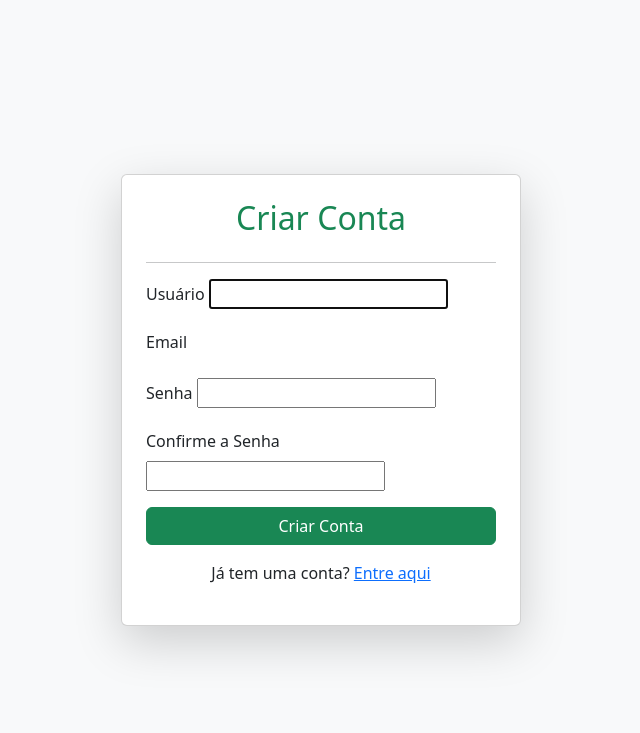
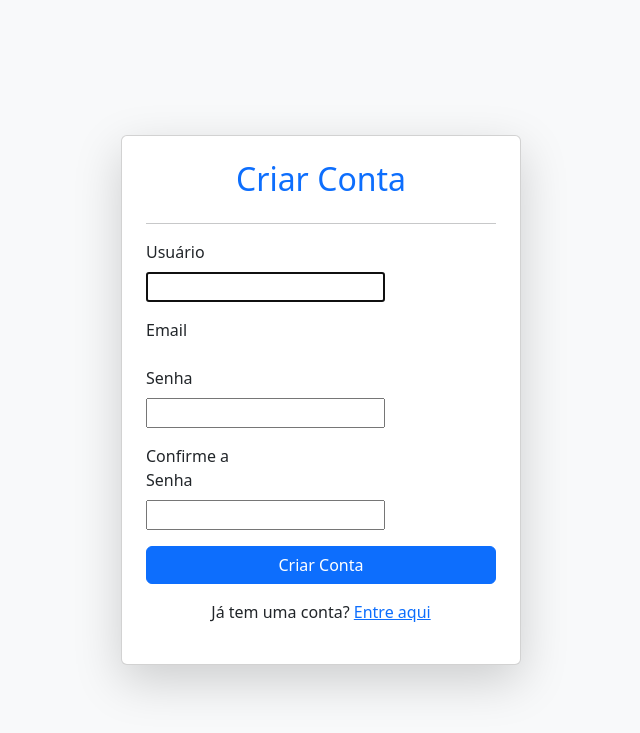
Before and after one commit to RenanDevKF/Aplicativos, a Django app: page /usuarios/registro/ in a window 1280 px wide. Shown: the top 733 px of the page, without its empty margins (319-959 px from the left). Run offline with Django 5.2, Linux system fonts and the light colour scheme.

Commit message:
fix: ajuste de cores, alinhamentos e imput do email

```diff
--- a/Aplicativos/lotofacil_app/usuarios/templates/usuarios/registro.html
+++ b/Aplicativos/lotofacil_app/usuarios/templates/usuarios/registro.html
@@ -6,12 +6,25 @@
     <title>Registro</title>
     <!-- Bootstrap CSS -->
     <link rel="stylesheet" href="https://cdn.jsdelivr.net/npm/bootstrap@5.3.0/dist/css/bootstrap.min.css">
+    <style>
+        .form-label {
+            display: inline-block;
+            width: 120px; /* Ajuste a largura conforme necessário */
+            text-align: left; /* Alinhar à esquerda */
+            margin-right: 10px;
+        }
+
+        .form-control {
+            display: inline-block;
+            width: calc(100% - 140px); /* Ajuste conforme a largura do rótulo */
+        }
+    </style>
 </head>
 <body class="bg-light">
 
     <div class="container d-flex justify-content-center align-items-center vh-100">
         <div class="card shadow-lg p-4" style="width: 100%; max-width: 400px;">
-            <h2 class="text-center text-success">Criar Conta</h2>
+            <h2 class="text-center text-primary">Criar Conta</h2>
             <hr>
 
             <!-- Exibição de mensagens de erro -->
@@ -46,7 +59,7 @@
                     {{ form.password2 }}
                 </div>
 
-                <button type="submit" class="btn btn-success w-100">Criar Conta</button>
+                <button type="submit" class="btn btn-primary w-100">Criar Conta</button>
             </form>
 
             <p class="text-center mt-3">
```
